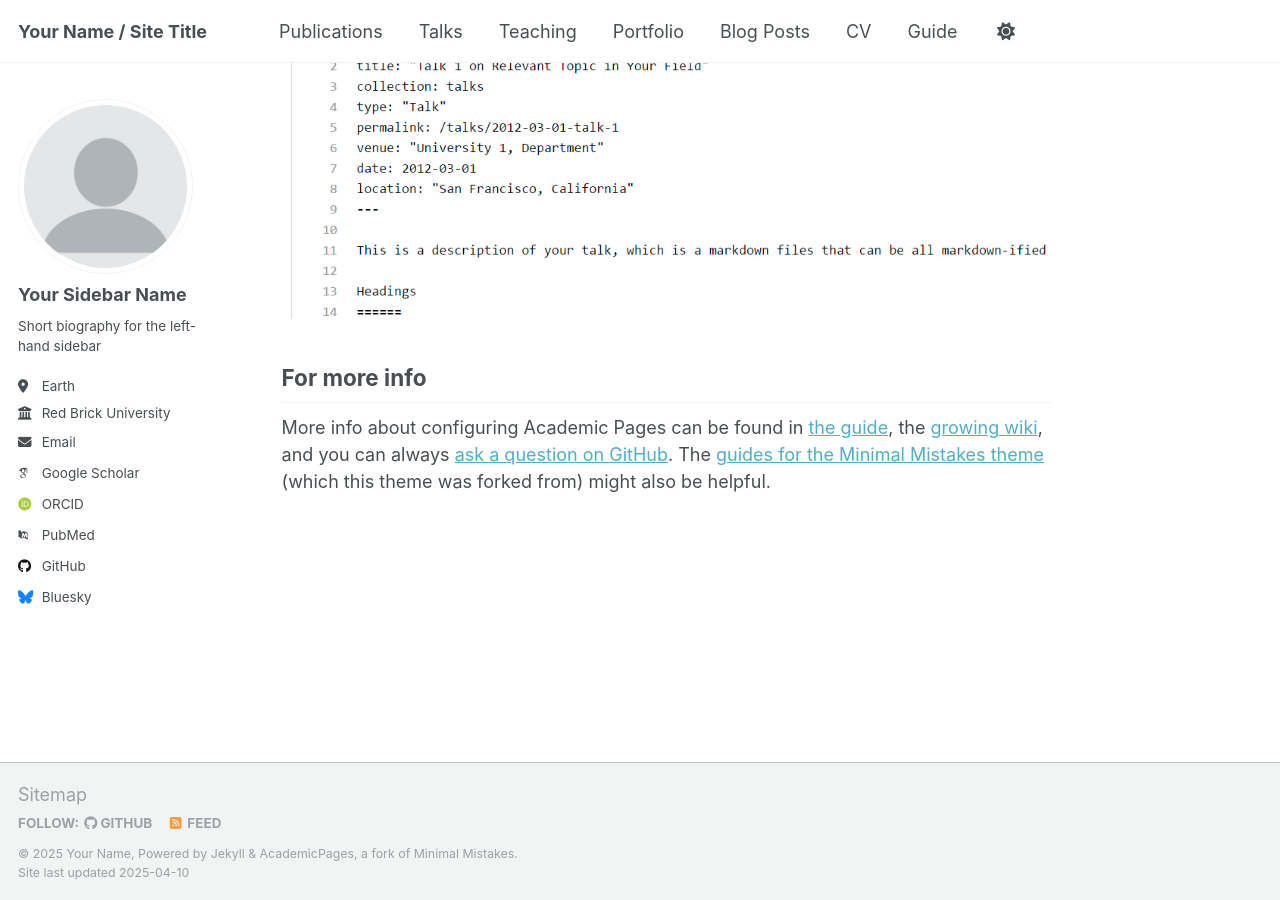
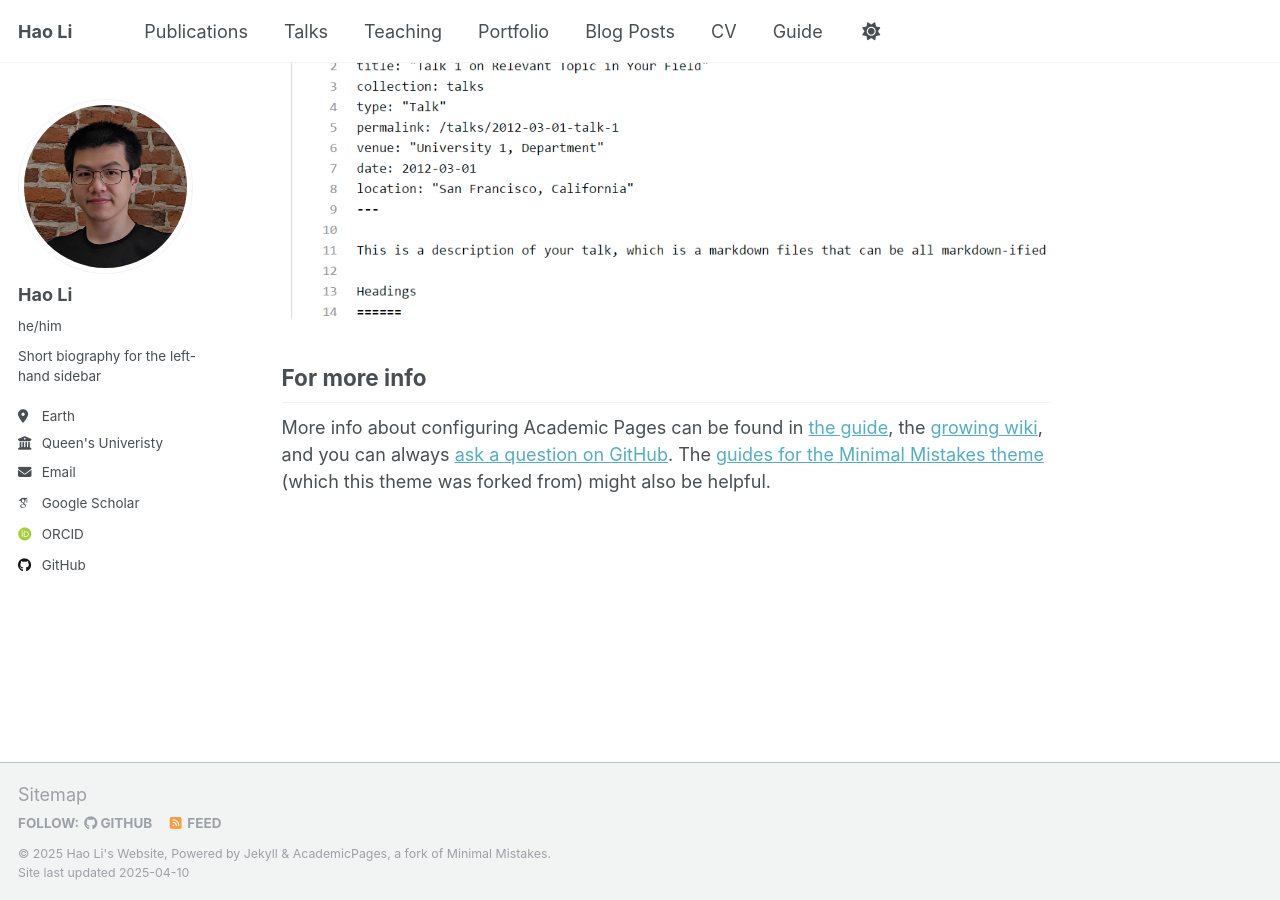
Before and after one commit to Leo-LiHao/Leo-LiHao.github.io, a Jekyll site: the page built from _pages/about.md, in a window 1280 px wide and 900 px high, scrolled down 2636 px. Built offline with Jekyll 4.4.1, drawn with Linux system fonts in a browser that asks for light colours; some web fonts are replaced.

```diff
--- a/_config.yml
+++ b/_config.yml
@@ -9,13 +9,13 @@
 # Basic Site Settings
 locale                   : "en-US"
 site_theme               : "default"
-title                    : "Your Name / Site Title"
+title                    : "Hao Li"
 title_separator          : "-"
-name                     : &name "Your Name"
-description              : &description "personal description"
-url                      : https://academicpages.github.io # the base hostname & protocol for your site e.g. "https://[your GitHub username].github.io"
+name                     : &name "Hao Li's Website"
+description              : &description ""
+url                      : https://leo-lihao.github.io/ # the base hostname & protocol for your site e.g. "https://[your GitHub username].github.io"
 baseurl                  : "" # the subpath of your site, e.g. "/blog"
-repository               : "academicpages/academicpages.github.io"
+repository               : "Leo-LiHao/Leo-LiHao.github.io"
 
 # Site Author - The following control what appear as part of the author content on the side bar.
 #               If a field is blank the icon and link will not appear, otherwise it will be shown.
@@ -23,21 +23,21 @@ repository               : "academicpages/academicpages.github.io"
 author:
   # Biographic information
   avatar           : "profile.png"
-  name             : "Your Sidebar Name"
-  pronouns         : # example: "she/her"
+  name             : "Hao Li"
+  pronouns         : he/him
   bio              : "Short biography for the left-hand sidebar"
   location         : "Earth"
-  employer         : "Red Brick University"
+  employer         : "Queen's Univeristy"
   uri              : # URL
-  email            : "none@example.org"
+  email            : "hao.li [at] queensu.ca"
 
   # Academic websites
   arxiv            : # URL - Update with the correct link to your profile
-  googlescholar    : "https://scholar.google.com/citations?user=PS_CX0AAAAAJ"
+  googlescholar    : "https://scholar.google.com/citations?user=3xI3QLsAAAAJ&hl=en"
   impactstory      : # URL
-  orcid            : "http://orcid.org/yourorcidurl"
+  orcid            : "https://orcid.org/0000-0003-4468-5972"
   semantic         : # URL
-  pubmed           : "https://www.ncbi.nlm.nih.gov/pubmed/?term=john+snow"
+  pubmed           : # URL
   researchgate     : # URL
   scopus           : # URL
 
@@ -45,12 +45,12 @@ author:
   bitbucket        : # Username - Update with your username on the site
   codepen          : # Username
   dribbble         : # Username
-  github           : "academicpages"
+  github           : "https://github.com/Leo-LiHao"
   kaggle           : # Username
   stackoverflow    : # User number or user number and name (i.e., use "1" or "1/jeff-atwood")
 
   # Social media
-  bluesky          : "bsky.app" # Replace this with you Bluesky username
+  bluesky          : # Replace this with you Bluesky username
   facebook         : # Username
   flickr           : # Username
   foursquare       : # Username
```
Also changed, not shown: README.md (+3 -2 lines), images/profile.png.
